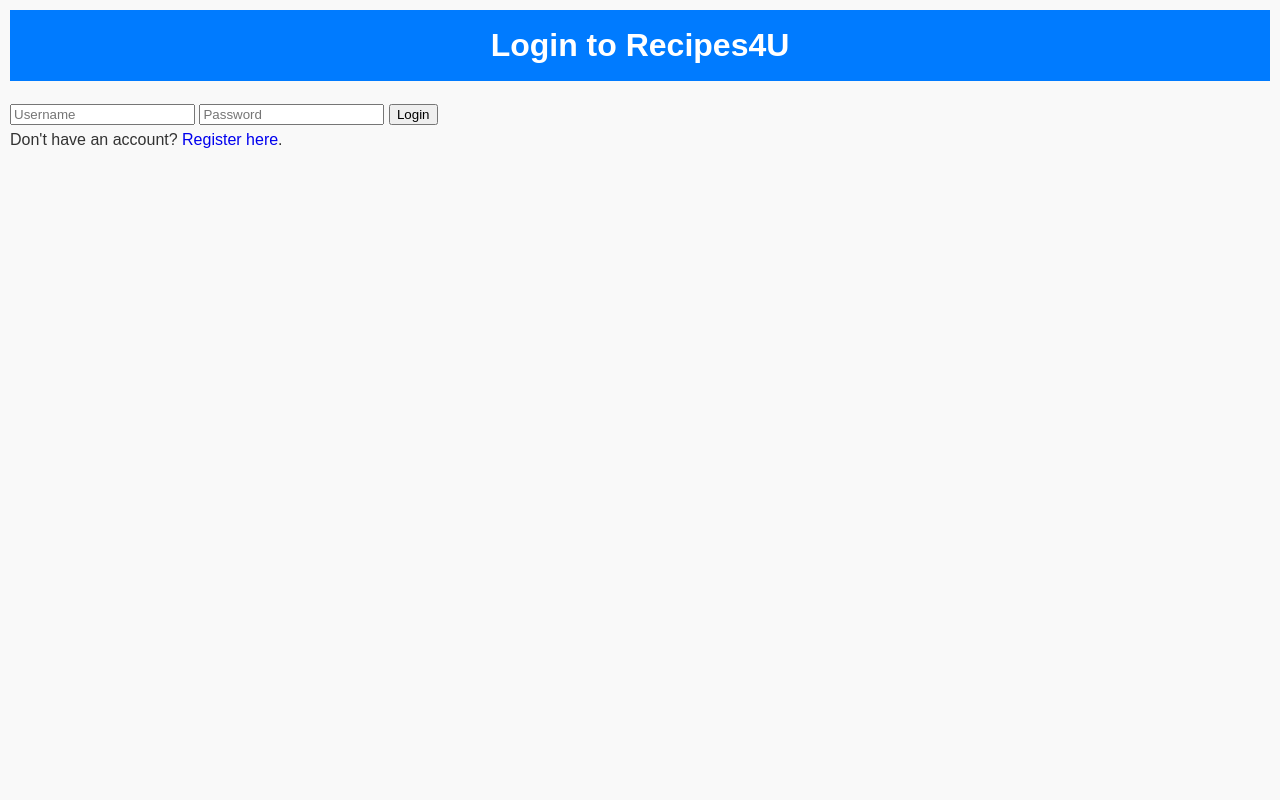
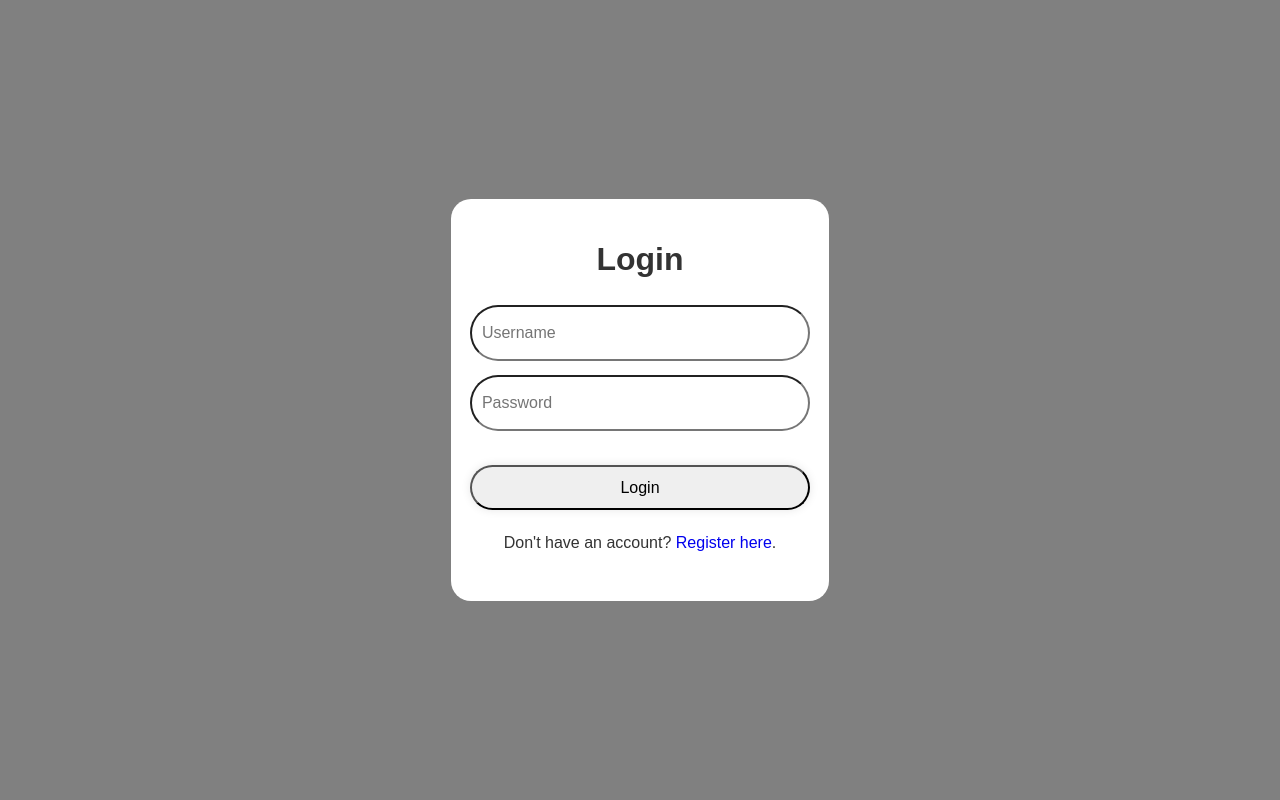
Before and after one commit to Adam-C-Projects/NodejsProject, a PHP site: page /login.html in a window 1280 px wide. Run offline with PHP 8.4, Linux system fonts and the light colour scheme.

Commit message:
styles for login and resister plus some prompt changes

```diff
--- a/login.html
+++ b/login.html
@@ -5,17 +5,20 @@
     <title>Login</title>
     <link rel="stylesheet" href="styles.css">
 </head>
-<body>
-    <header>
-        <h1>Login to Recipes4U</h1>
-    </header>
-    <main>
-        <form action="scripts/login.php" method="POST">
-            <input type="text" name="username" placeholder="Username" required>
-            <input type="password" name="password" placeholder="Password" required>
-            <button type="submit">Login</button>
+<body class ="login">
+    <div class="wrapper">
+        <form class= "login-form" action="scripts/login.php" method="POST">
+            <h1>Login</h1>
+            <div class="input-box">
+                <input type="text" name="username" placeholder="Username" required>
+            </div>
+            <div class = "input-box">
+                <input type="password" name="password" placeholder="Password" required>
+            </div>
+
+            <button class="btn "type="submit">Login</button>
         </form>
-        <p>Don't have an account? <a href="register.html">Register here</a>.</p>
-    </main>
+        <p class="register-link">Don't have an account? <a href="register.html">Register here</a>.</p>
+    </div>
 </body>
 </html>
--- a/mainPage.html
+++ b/mainPage.html
@@ -77,7 +77,8 @@
                         },
                         {
                             role: "user",
-                            content: `Create a recipe using the following ingredients: ${ingredients}. Please also provide the macros (protein, carbs, fat) and the total calories for the recipe and any allegies.`
+                            content: `Create a recipe using the following ingredients: ${ingredients}. Please also provide the macros (protein, carbs, fat) and the total calories for the recipe and any allegies.
+                            Give multiple recipes for choice and dont limit to ingredients as long as they are included.`
                         }
                     ]
                 })
--- a/styles.css
+++ b/styles.css
@@ -18,8 +18,6 @@
 
 /* Header styles */
 header {
-    background: #007BFF;
-    color: #fff;
     text-align: center;
     padding: 10px 0;
 }
@@ -86,3 +84,51 @@
 #ingredientList{
     text-align: center;
 }
+/*
+login and resister page styles
+*/
+.login{
+    display: flex;
+    justify-content: center;
+    align-items: center;
+    min-height: 100vh;
+    background-color: gray;
+}
+
+.wrapper{
+    width: 30%;
+    background-color: white;
+    text-align: center;
+    justify-content: center;
+    border-radius: 20px;
+}
+.wrapper .input-box{
+    display: flex;
+    width: 90%;
+    height: 50px;
+    margin: 20px auto;
+}
+.input-box input{
+    width: 100%;
+    height: 100%;
+    padding-left: 10px;
+    background: transparent;
+    border-radius: 40px;
+    font-size: 16px;
+}
+.wrapper .btn{
+    margin-top: 20px;
+    width: 90%;
+    height: 45px;
+    border-radius: 40px;
+    box-shadow: 0 0 10px rgba(0,0,0,0.1);
+    cursor: pointer;
+    font-size: 16px;
+}
+.register-link{
+    margin-top: 20px;
+    margin-bottom: 45px;
+}
+.wrapper .login-form{
+    margin-top: 35px;
+}
```
Also changed, not shown: register.html (+17 -12 lines).
